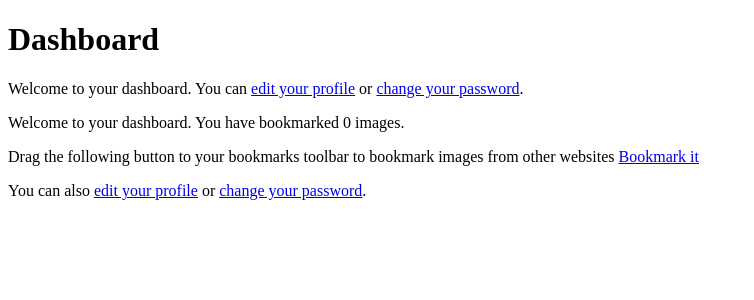
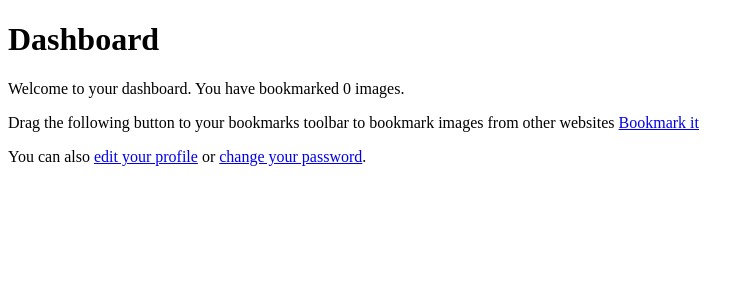
Before and after one commit to Ifeoluwakolopin/bookmarks-project, a Django app: page /account/ in a window 1280 px wide. Shown: the part 130-430 px from the top of the page, without its empty margins (0-754 px from the left). Run offline with Django 3.2, Linux system fonts and the light colour scheme; the visitor is signed in with stand-in values (Sample User, id 1); data that the repository does not hold is empty; some libraries are stand-ins or nearby versions.

Commit message:
code refactor: minor changes

```diff
--- a/bookmarks/account/templates/account/dashboard.html
+++ b/bookmarks/account/templates/account/dashboard.html
@@ -4,7 +4,6 @@
 
 {% block content %}
   <h1>Dashboard</h1>
-  <p>Welcome to your dashboard. You can <a href="{% url 'edit' %}">edit your profile</a> or <a href="{% url 'password_change' %}">change your password</a>.</p>
 
   {% with total_images_created=request.user.images_created.count %}
     <p>Welcome to your dashboard. You have bookmarked {{ total_images_created }} image{{ total_images_created|pluralize }}.</p>
--- a/bookmarks/account/views.py
+++ b/bookmarks/account/views.py
@@ -40,8 +40,7 @@ def dashboard(request):
     'account/dashboard.html', {'section':'dashboard'})
 
 def register(request):
-
-    if request. method == 'POST':
+    if request.method == 'POST':
         user_form = UserRegistrationForm(request.POST)
         if user_form.is_valid():
             new_user = user_form.save(commit=False)
```
